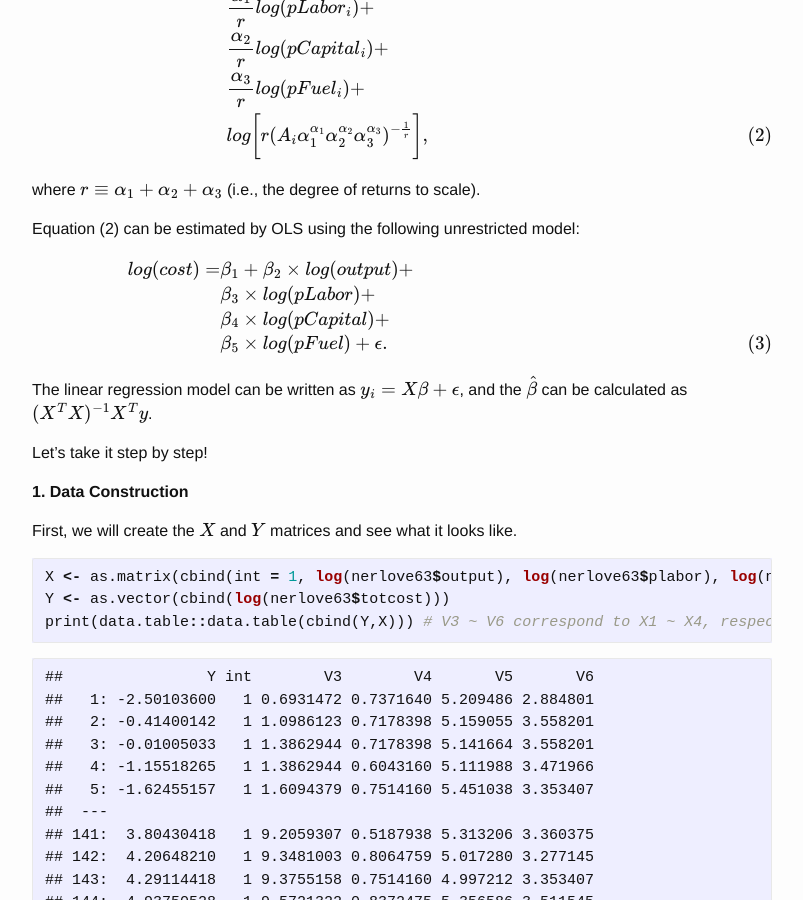
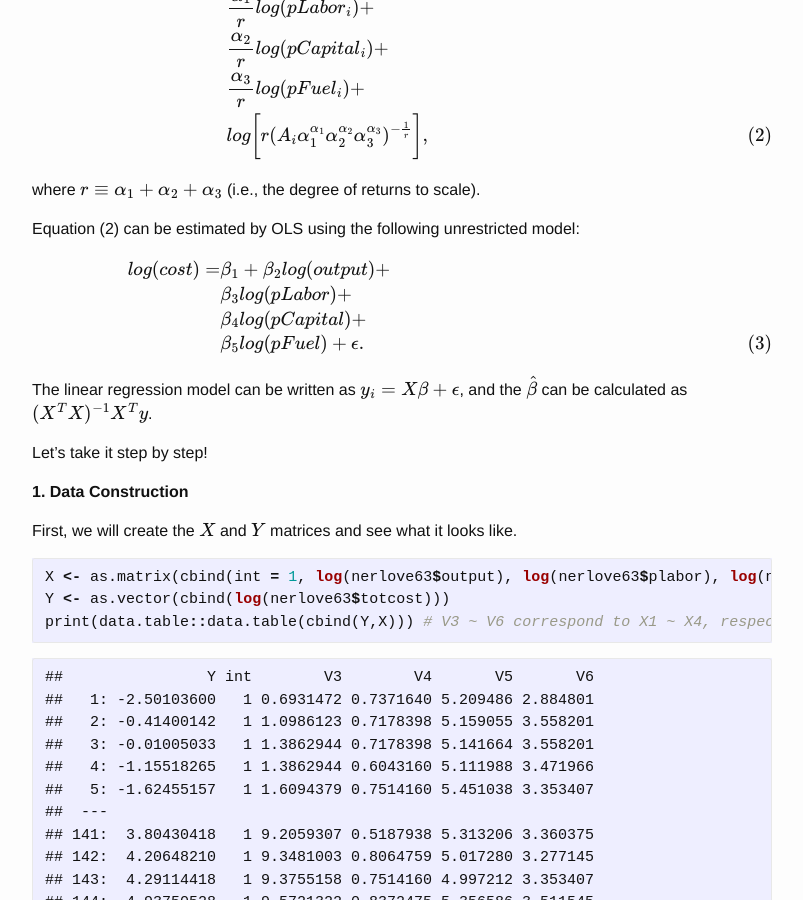
Before and after one commit to j1yoo/j1yoo.github.io, a Jekyll site: the page built from _posts/2019-02-13-hand-rolling_ols.md, in a window 1280 px wide and 900 px high, scrolled down 908 px. Shown: the whole window, without its empty margins (238-1041 px from the left). Built offline with Jekyll 4.4.1, drawn with Linux system fonts in a browser that asks for light colours; formulas are drawn with MathJax 3.

Commit message:
Update 2019-02-13-hand-rolling_ols.md

```diff
--- a/_posts/2019-02-13-hand-rolling_ols.md
+++ b/_posts/2019-02-13-hand-rolling_ols.md
@@ -46,10 +46,10 @@ where $$r \equiv \alpha_{1} + \alpha_{2} + \alpha_{3}$$ (i.e., the degree of ret
 Equation (2) can be estimated by OLS using the following unrestricted model:
 
 $$\begin{align}
-log(cost) = &\beta_{1} + \beta_{2} \times log(output) + \\
-&\beta_{3} \times log(pLabor) + \\
-&\beta_{4} \times log(pCapital) + \\
-&\beta_{5} \times log(pFuel) + \epsilon. \tag{3}
+log(cost) = &\beta_{1} + \beta_{2} log(output) + \\
+&\beta_{3} log(pLabor) + \\
+&\beta_{4} log(pCapital) + \\
+&\beta_{5} log(pFuel) + \epsilon. \tag{3}
 \end{align}$$
 
 The linear regression model can be written as $$y_{i} = X\beta+\epsilon$$, and the $$\hat\beta$$ can be calculated as $$(X^{T}X)^{-1}X^{T}y$$.
```
